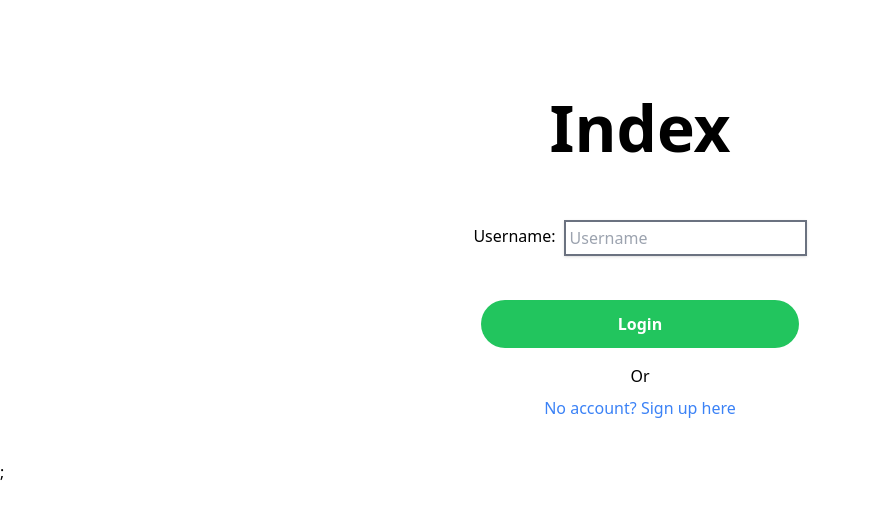
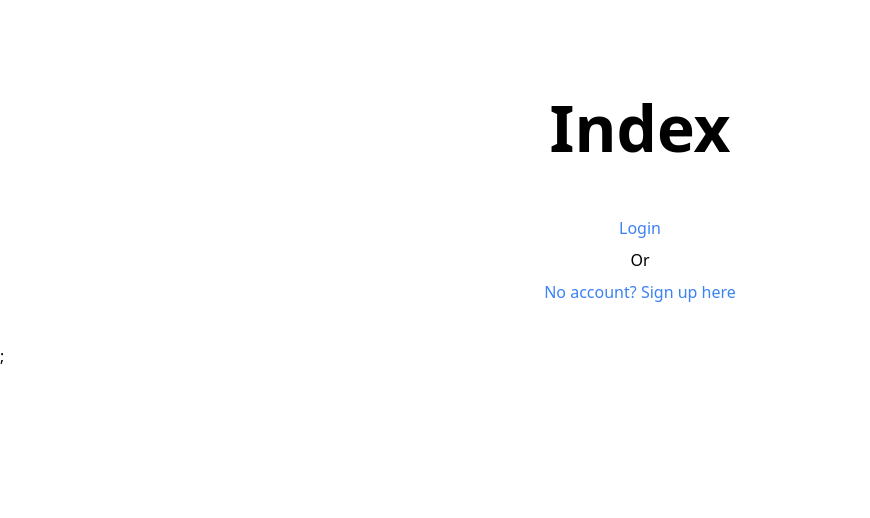
Before and after one commit to KnrkTam/next-prisma-psql, a Next.js app: page / in a window 1280 px wide. Shown: the top 518 px of the page, without its empty margins (0-870 px from the left). Built offline with nearby package versions, Linux system fonts and the light colour scheme; what @nextui-org/react would draw is missing.

Commit message:
refactor index page

```diff
--- a/pages/index.tsx
+++ b/pages/index.tsx
@@ -1,44 +1,6 @@
 import Link from "next/link";
-import { useState } from "react";
-import VisibilityIcon from "@mui/icons-material/Visibility";
-import VisibilityOffIcon from "@mui/icons-material/VisibilityOff";
 
-interface FormData {
-  username: string;
-  password: string;
-  id: string;
-}
 export default function Home() {
-  const [form, setForm] = useState<FormData>({
-    username: "",
-    password: "",
-    id: "",
-  });
-  const [passwordShown, setPasswordShown] = useState(false);
-
-
-
-  async function create(data: FormData) {
-    try {
-      fetch("http://localhost:3000/api/create", {
-        body: JSON.stringify(data),
-        headers: {
-          "Content-Type": "application/json",
-        },
-        method: "POST",
-      }).then(() => setForm({ username: "", password: "", id: "" }));
-    } catch (e) {
-      console.error(e);
-    }
-  }
-
-  const handleSubmit = async (data: FormData) => {
-    try {
-      create(data);
-    } catch (error) {
-      console.log(error);
-    }
-  };
 
   return (
     <>
@@ -47,38 +9,14 @@ export default function Home() {
           {" "}
           Index
         </h1>
-        <div className="flex flex-col w-full text-center">
-          <form
-            onSubmit={(e) => {
-              e.preventDefault();
-              handleSubmit(form);
-            }}
-            className="m-auto space-y-1"
-          >
-            <div className="flex items-center space-x-2 space-y-1">
-              <label>Username: </label>
-              <input
-                type="text"
-                name="username"
-                placeholder="Username"
-                value={form.username}
-                onChange={(e) => setForm({ ...form, username: e.target.value })}
-                className="border-2 shadow border-gray-500 p-1"
-              />
-            </div>
-
-            <div className="flex flex-col text-center">
-              <button
-                type="submit"
-                className="transition font-bold cursor-pointer bg-green-500 text-white hover:bg-green-600 hover:scale-110 rounded-3xl m-2 p-3 mt-10 "
-              >
-                Login
-              </button>
-            </div>
-          </form>
-        </div>
+        <div className="flex flex-col w-full text-center"></div>
 
         <div className="flex flex-col text-center">
+          <Link href="/login" target="_blank" className="cursor-pointer">
+            <a className="text-blue-500 hover:text-blue-300">
+              Login
+            </a>
+          </Link>
           <span className="m-2">Or</span>
           <Link href="/signup" target="_blank" className="cursor-pointer">
             <a className="text-blue-500 hover:text-blue-300">
--- a/pages/login.tsx
+++ b/pages/login.tsx
@@ -12,7 +12,7 @@ interface FormData {
   password: string;
 }
 
-export default function Home() {
+export default function LoginPage () {
   const [form, setForm] = useState<FormData>({
     username: "",
     password: "",
@@ -25,37 +25,58 @@ export default function Home() {
     setPasswordShown(!passwordShown);
   };
 
-  async function checkUserAuth(data: FormData) {
-    const checkAuthJSON = await fetch("http://localhost:3000/api/loginAuth", {
+  async function login(data: FormData) {
+    try {
+      await fetch("http://localhost:3000/api/loginAuth", {
         body: JSON.stringify(data),
         headers: {
           "Content-Type": "application/json",
         },
         method: "POST",
-    });
-    const res = await checkAuthJSON.json();
+      }).then((res) => {
+        res.json().then((data)  => {
+          if (data.login === "success") {
+            const token = data.token;
+            if (token) {
+              const jwtJson:any  = jwt.decode(token)
 
-    if (checkAuthJSON.status === 200) {
-      if (res.login === "success") {
-        const token = res.token;
-
-        if (token) {
-          const json:{username?:string, status?: string} = jwt.decode(token)
-          toast.success(`Welcome back ${json.username}! Redirecting to the user dashboard`);
+              toast.success(
+                `Welcome back ${jwtJson.username}! Redirecting to the user dashboard`
+              );
             }
 
-        setTimeout(() => {
-          router.push("/dashboard/user");
-        }, 2000);
-        return;
           }
+          console.log(data);
+        })
+
+      });
+    } catch (err) {
+      console.log(err);
     }
-    return toast.error(res .login);
+
   }
+    // const res = await checkAuthJSON.json();
+
+  //   if (checkAuthJSON.status === 200) {
+  //     if (res.login === "success") {
+  //       const token = res.token;
+
+  //       if (token) {
+  //         toast.success(`Welcome back ${json.username}! Redirecting to the user dashboard`);
+  //       }
+
+  //       setTimeout(() => {
+  //         router.push("/dashboard/user");
+  //       }, 2000);
+  //       return;
+  //     }
+  //   }
+  //   return toast.error(res .login);
+  // }
 
   const handleSubmit = async (data: FormData) => {
     try {
-      checkUserAuth(data);
+      login(data);
     } catch (error) {
       console.log(error);
     }
```
Lines whose indentation alone changed are shown as unchanged.
